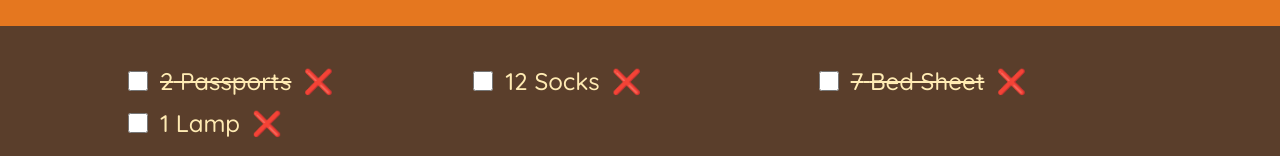
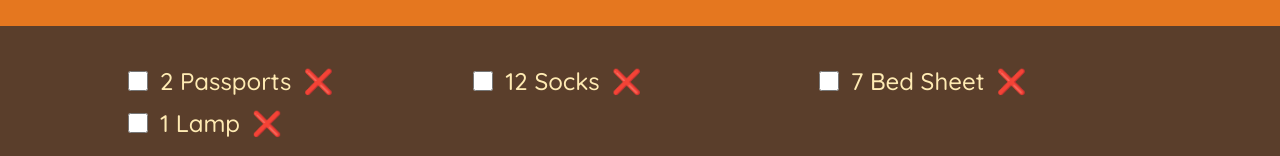
Before and after one commit to sheygs/travel-checklist, a React (Create React App) app: page / in a window 1280 px wide. Shown: the part 251-407 px from the top of the page. Built offline with nearby package versions, Linux system fonts and the light colour scheme.

Commit message:
chor(✅): Implement checked item

```diff
--- a/src/App.tsx
+++ b/src/App.tsx
@@ -14,11 +14,19 @@ function App() {
                 setItems((items: TravelItem[]) => [...items, item]);
         };
 
+        const handleToggleItem = (itemId: number): void => {
+                setItems((items: TravelItem[]) =>
+                        items.map((item: TravelItem) =>
+                                item.id === itemId ? { ...item, packed: !item.packed } : item
+                        )
+                );
+        };
+
         return (
                 <>
                         <Header />
                         <Form onAddItem={handleAddItem} />
-                        <ListItem items={items} />
+                        <ListItem items={items} onToggleItem={handleToggleItem} />
                         <Statistics />
                 </>
         );
--- a/src/components/Item.tsx
+++ b/src/components/Item.tsx
@@ -1,24 +1,25 @@
-const Item = ({
-        id,
-        quantity,
-        description,
-        packed,
-}: {
-        id: number;
-        description: string;
-        quantity: number;
-        packed: boolean;
-}): JSX.Element => {
+import { TravelItem } from '../data/items';
+
+interface Props {
+        item: TravelItem;
+        onToggleItem: (itemId: number) => void;
+}
+
+const Item = ({ item, onToggleItem }: Props): JSX.Element => {
+        // convert boolean string to boolean
+        // i.e. "true" -> true, "false" -> false
+        const convertToBoolean = (packed: boolean) => JSON.parse(`${packed}`);
+
         return (
                 <li>
                         <input
                                 aria-label="checkbox"
                                 type="checkbox"
-                                value={'checked'}
-                                onChange={() => console.log(id)}
+                                value={convertToBoolean(item.packed)}
+                                onChange={() => onToggleItem(item.id)}
                         />
-                        <span className={packed ? 'packed' : ''}>
-                                {quantity} {description}
+                        <span className={item.packed ? 'packed' : ''}>
+                                {item.quantity} {item.description}
                         </span>
                         ❌
                 </li>
--- a/src/components/ListItem.tsx
+++ b/src/components/ListItem.tsx
@@ -3,14 +3,19 @@ import { TravelItem } from '../data/items';
 
 interface Props {
         items: TravelItem[];
+        onToggleItem: (itemId: number) => void;
 }
 
-const ListItem = ({ items }: Props): JSX.Element => {
+const ListItem = ({ items, onToggleItem }: Props): JSX.Element => {
         return (
                 <div className="list">
                         <ul>
                                 {items.map((item: TravelItem) => (
-                                        <Item key={item.id} {...item} />
+                                        <Item
+                                                key={item.id}
+                                                item={item}
+                                                onToggleItem={onToggleItem}
+                                        />
                                 ))}
                         </ul>
                         <div className="actions">
--- a/src/data/items.ts
+++ b/src/data/items.ts
@@ -6,8 +6,8 @@ export interface TravelItem {
 }
 
 export const items: TravelItem[] = [
-        { id: 1, description: 'Passports', quantity: 2, packed: true },
+        { id: 1, description: 'Passports', quantity: 2, packed: false },
         { id: 2, description: 'Socks', quantity: 12, packed: false },
-        { id: 3, description: 'Bed Sheet', quantity: 7, packed: true },
+        { id: 3, description: 'Bed Sheet', quantity: 7, packed: false },
         { id: 4, description: 'Lamp', quantity: 1, packed: false },
 ];
```
